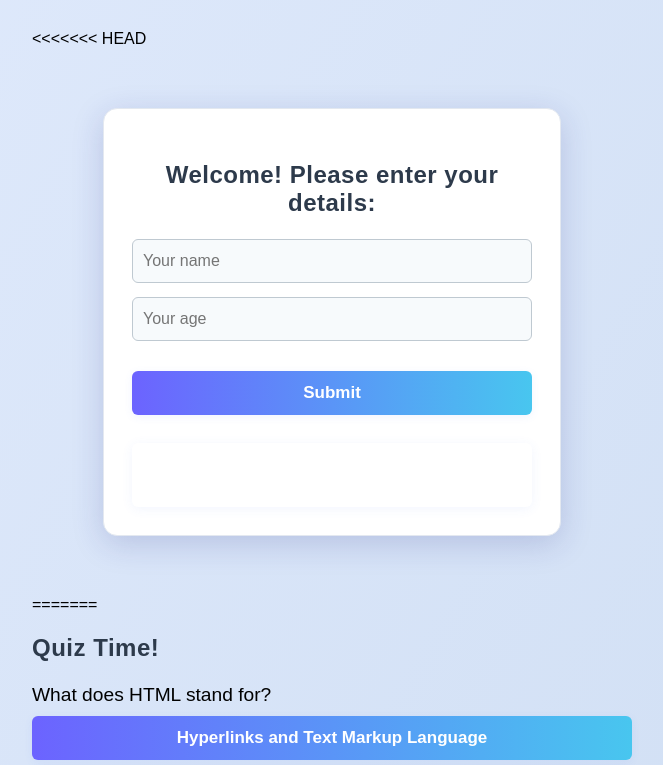
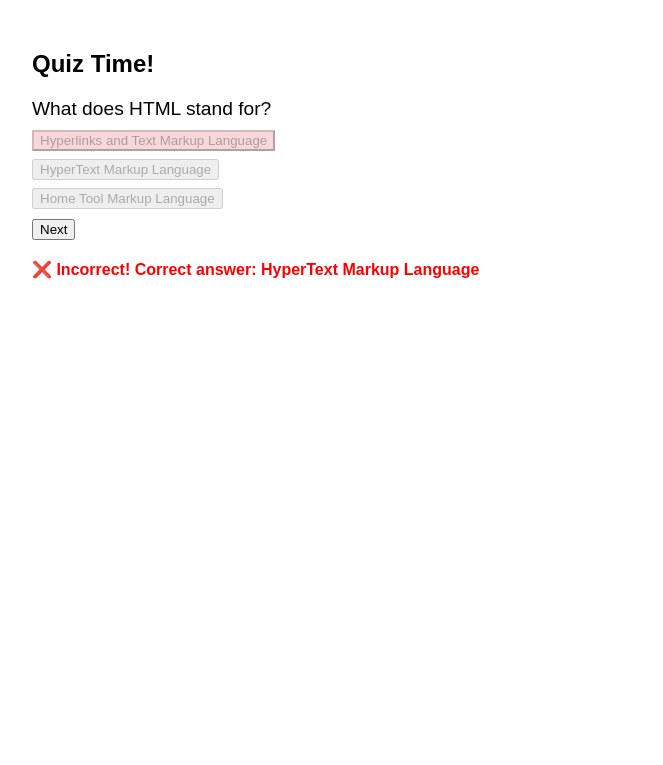
Before and after one commit to Andrew12345-create/Javascript, a plain HTML site: page index.html in a window 1280 px wide. Both pictures are taken after a click on the button "Hyperlinks and Text Markup Language". Shown: the top 765 px of the page, without its empty margins (308-971 px from the left). Drawn offline with Linux system fonts and the light colour scheme.

Commit message:
Reslved Problems for Javascript Quiz App

```diff
--- a/index.html
+++ b/index.html
@@ -1,58 +1,9 @@
-<<<<<<< HEAD
-<!--<!DOCTYPE html>
+<!DOCTYPE html>
 <html lang="en">
 <head>
   <meta charset="UTF-8" />
   <meta name="viewport" content="width=device-width, initial-scale=1.0"/>
-  <title>Age Verifier</title>
-  <link rel="stylesheet" href="style.css" />
-</head>
-<body>
-
-  <div class="container">
-    <h2>Welcome! Please enter your details:</h2>
-    <form id="userForm">
-      <input type="text" id="name" placeholder="Your name" required />
-      <input type="number" id="age" placeholder="Your age" required />
-      <button type="submit">Submit</button>
-    </form>
-
-    <div id="message"></div>
-  </div>
-
-  <script src="script.js"></script>
-</body>
-</html>-->
-<!DOCTYPE html>
-<html lang="en">
-<head>
-    <meta charset="UTF-8" />
-    <meta name="viewport" content="width=device-width, initial-scale=1.0"/>
-    <title>Age Verifier</title>
-    <link rel="stylesheet" href="style.css" />
-</head>
-<body>
-
-    <div class="container">
-        <h2>Welcome! Please enter your details:</h2>
-        <form id="userForm">
-            <input type="text" id="name" placeholder="Your name" required />
-            <input type="number" id="age" placeholder="Your age" required />
-            <button type="submit">Submit</button>
-        </form>
-
-        <div id="message"></div>
-    </div>
-
-    <script src="script.js"></script>
-</body>
-</html>
-=======
-<!DOCTYPE html>
-<html lang="en">
-<head>
-  <meta charset="UTF-8">
-  <title>Lesson 5 - Quiz App</title>
+  <title>Quiz App</title>
   <style>
     body {
       font-family: Arial;
@@ -72,6 +23,9 @@
       margin-top: 20px;
       font-weight: bold;
     }
+    #nextBtn {
+      margin-top: 10px;
+    }
   </style>
 </head>
 <body>
@@ -85,5 +39,3 @@
   <script src="quiz.js"></script>
 </body>
 </html>
-
->>>>>>> 7ee73bc (Javascript Quiz App)
```
